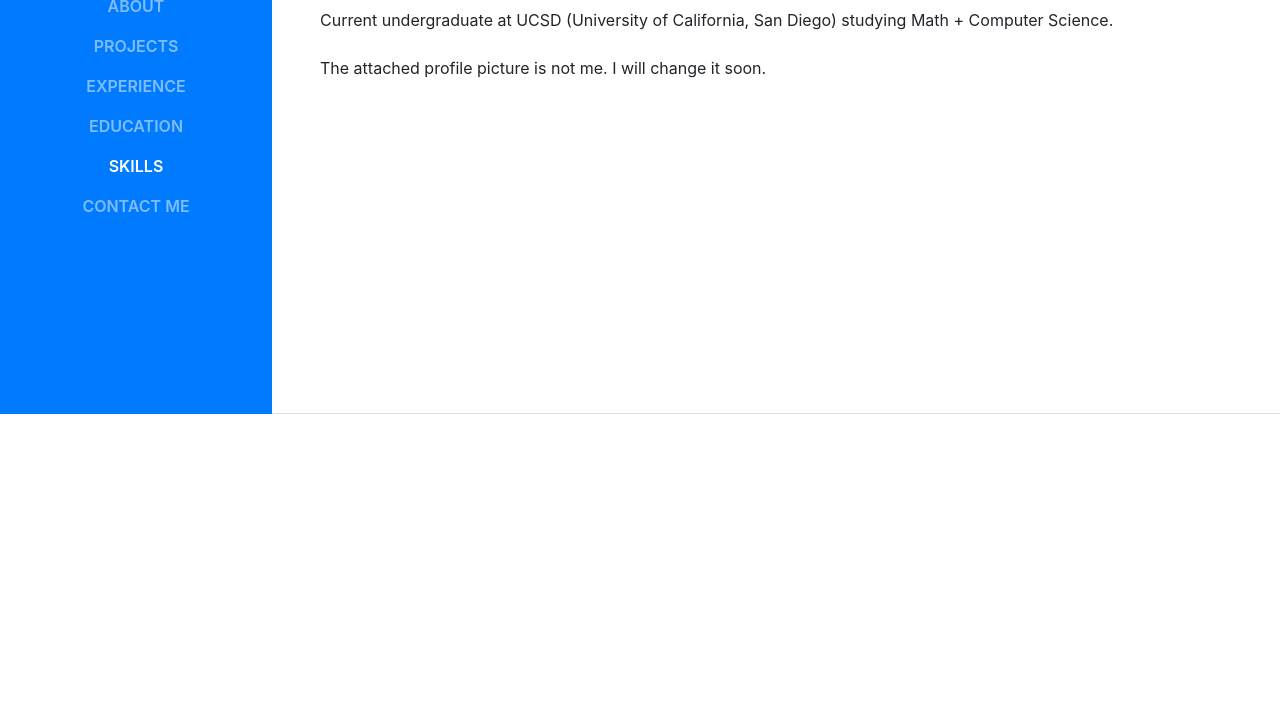
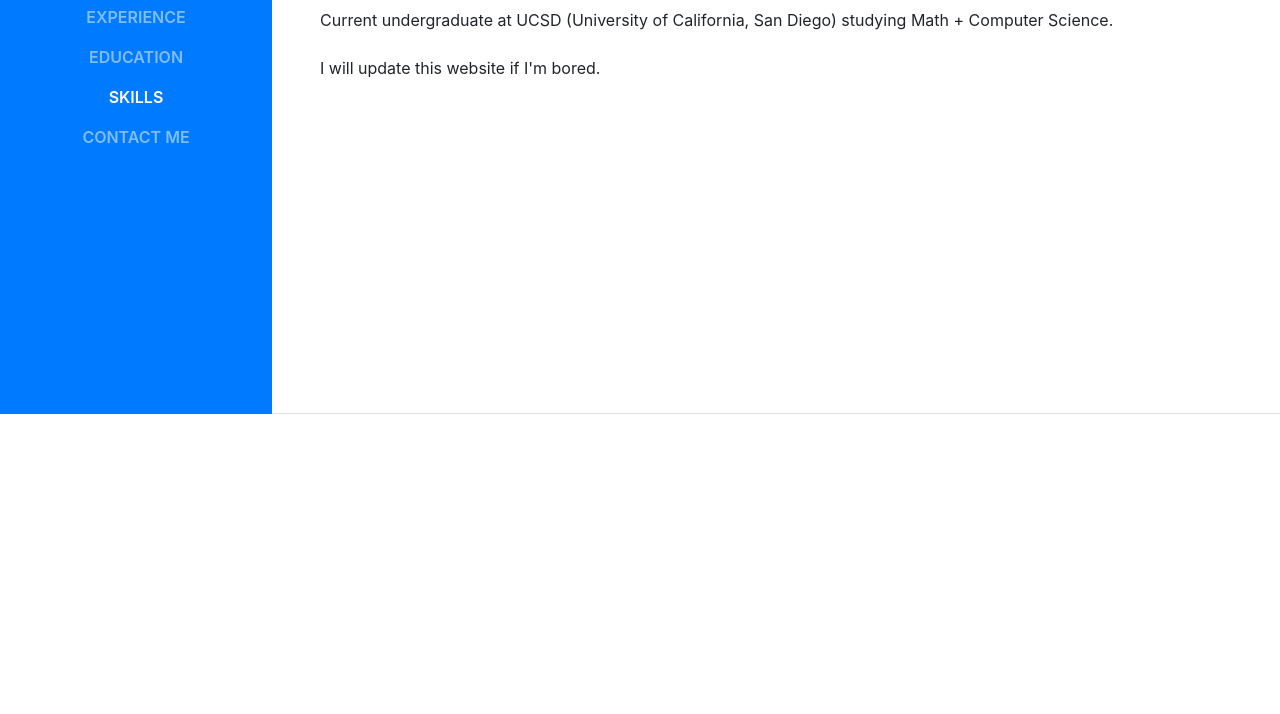
Before and after one commit to lexcion/lexcion.github.io, a website with bundled scripts: page index.html in a window 1280 px wide. Shown: the part 386-1100 px from the top of the page. Built offline with nearby package versions, Linux system fonts and the light colour scheme; files whose address does not match are found by name; a web font is replaced by a local one.

```diff
--- a/index.html
+++ b/index.html
@@ -82,7 +82,7 @@
           <p class="mb-4">Current undergraduate at UCSD (University of California, San Diego)
             studying Math + Computer Science.
              </p>
-             <p class="mb-1">The attached profile picture is not me. I will change it soon.
+             <p class="mb-1">I will update this website if I'm bored.
                </p>
 
          <!--
```
Also changed, not shown: img/profile.png (added), img/sample.jpg (renamed from img/profile.jpg).
